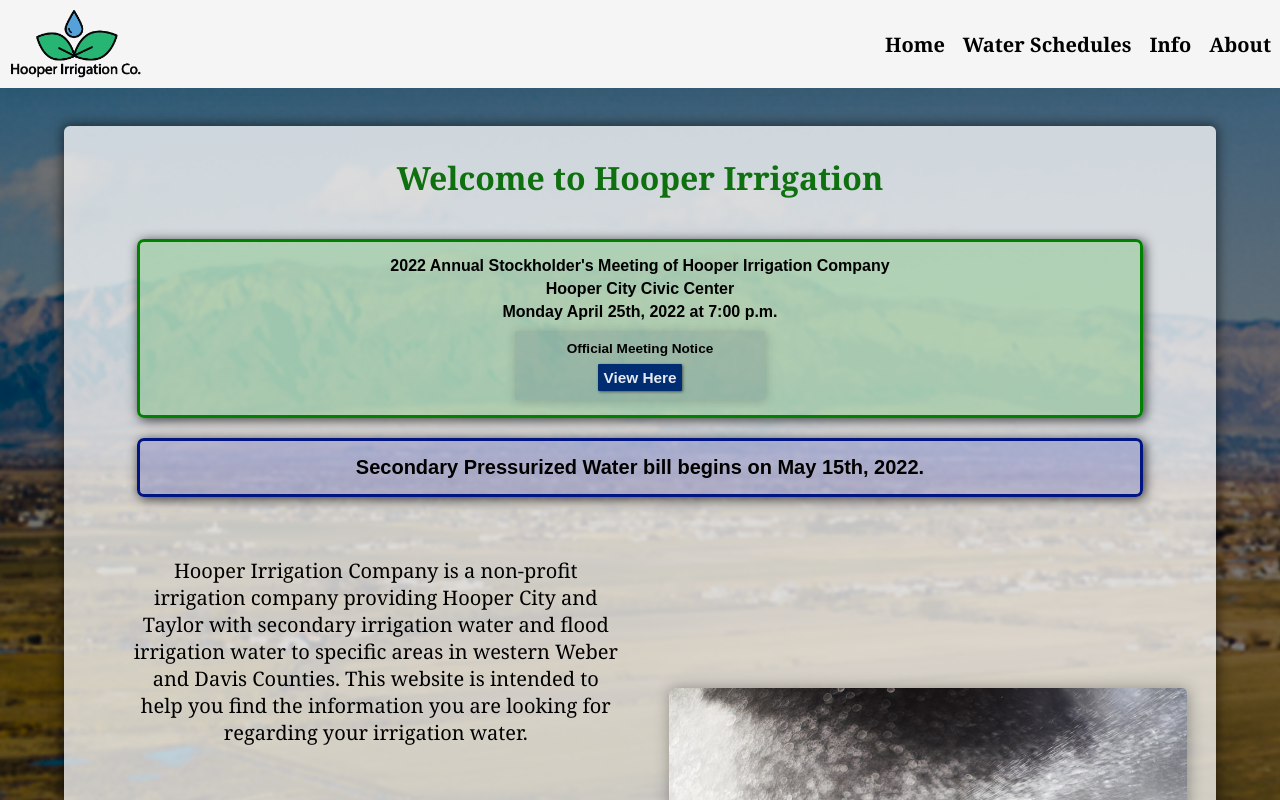
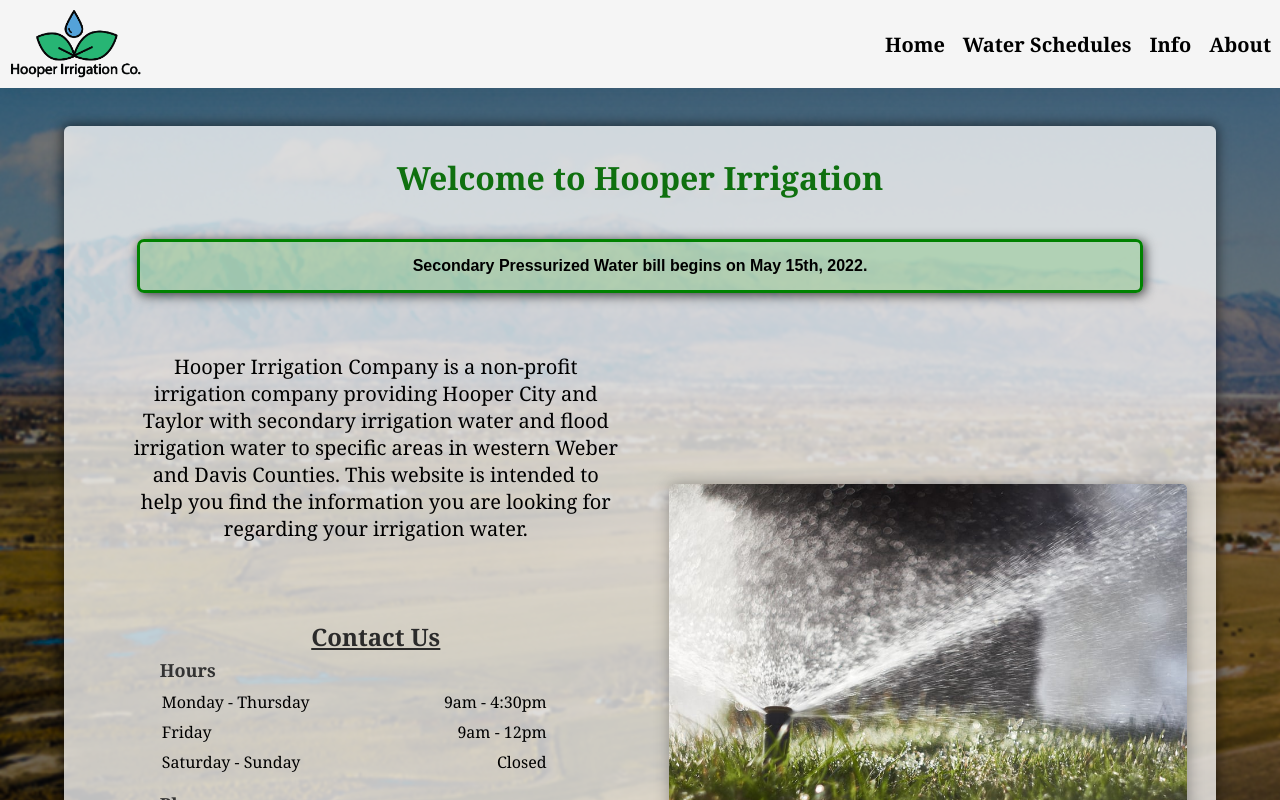
Before and after one commit to hooperirrigation/hooper-irrigation, a React (Create React App) app: page / in a window 1280 px wide. Shown: the top 800 px of the page. Built offline with nearby package versions, Linux system fonts and the light colour scheme.

Commit message:
removed annual meeting notice

```diff
--- a/src/components/Home/Home.js
+++ b/src/components/Home/Home.js
@@ -10,7 +10,7 @@ function Home() {
         <div className='container'>
             <div className="content home-content">
                 <h1>Welcome to Hooper Irrigation</h1>
-                <div className='notice'>
+                {/* <div className='notice'>
                     <h1>2022 Annual Stockholder's Meeting of Hooper Irrigation Company</h1>
                     <h1>Hooper City Civic Center</h1>
                     <h1>Monday April 25th, 2022 at 7:00 p.m.</h1>
@@ -20,10 +20,10 @@ function Home() {
                         <a href={meetingNotice} target='_blank' rel="noopener noreferrer">View Here</a>
                         </div>
                     </div>
-                </div>
+                </div> */}
 
 
-                <div className='notice' id='secondary-notice'>
+                <div className='notice' >
                     <h1 id='black-txt'>Secondary Pressurized Water bill begins on May 15th, 2022.</h1>
                 </div>
 
```
